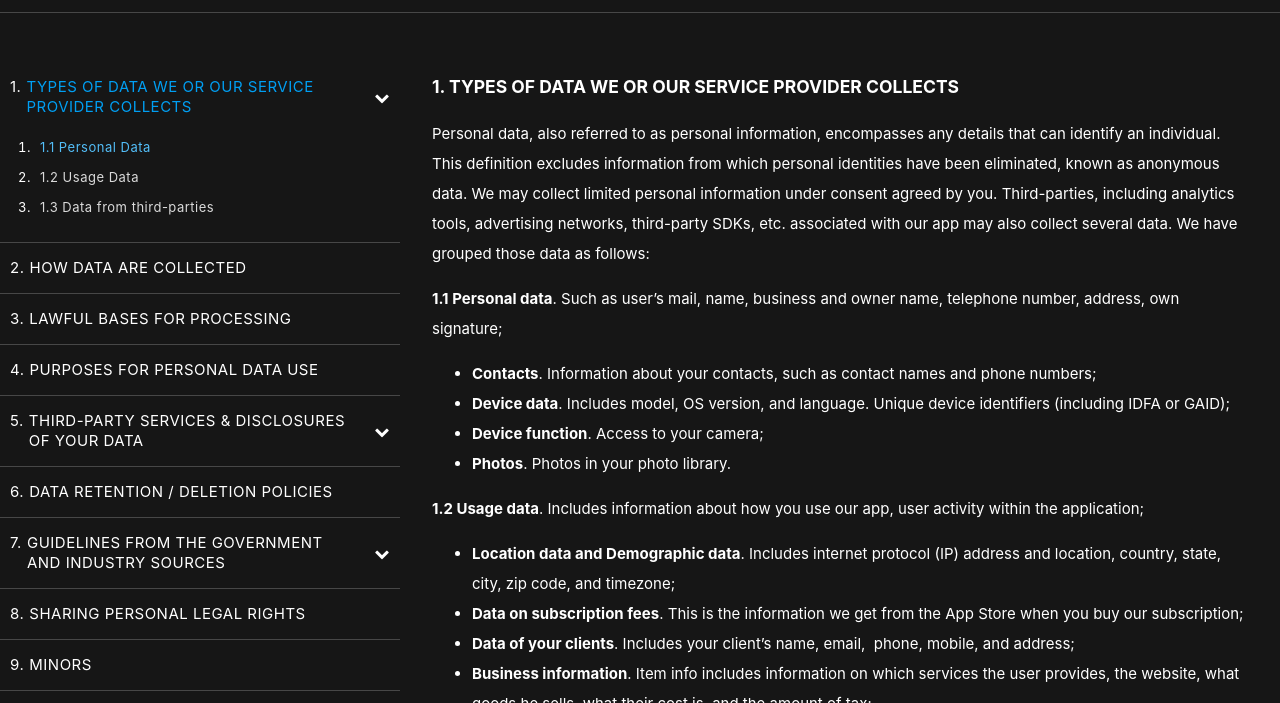
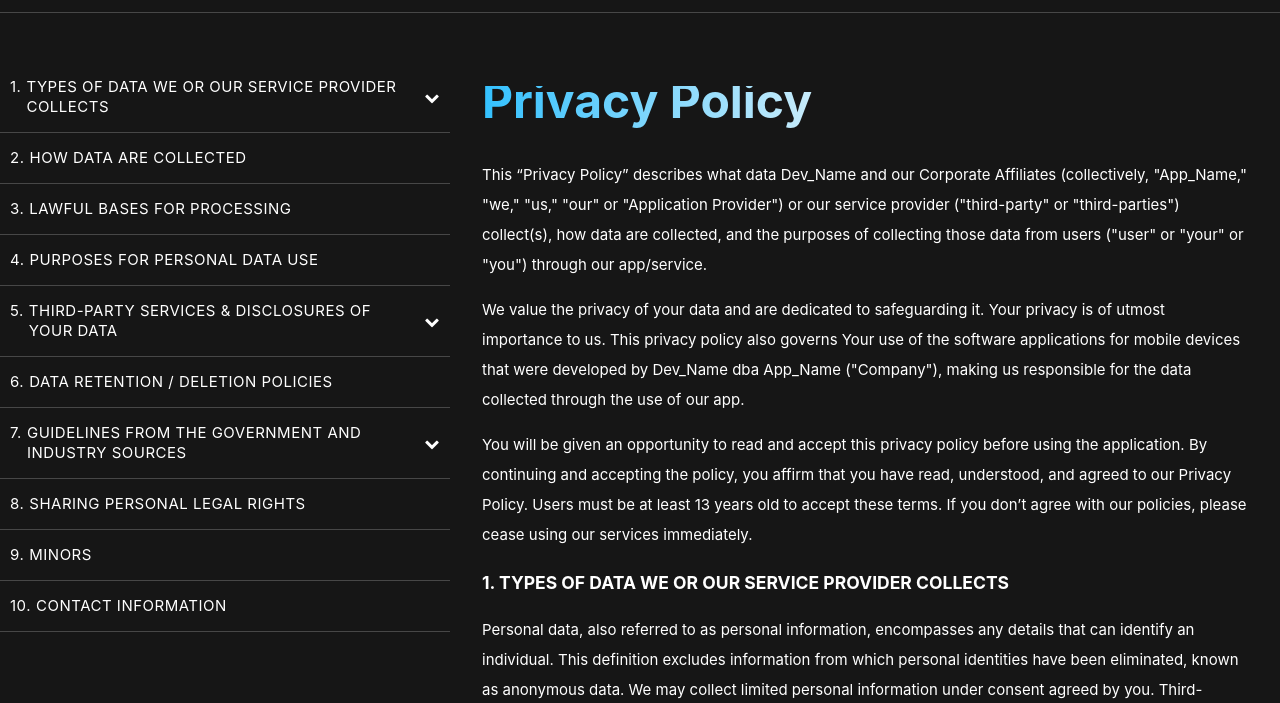
Before and after one commit to shirjoybhuban/t_privacy, a plain HTML site: page index.html in a window 1280 px wide. Shown: the part 88-791 px from the top of the page. Drawn offline with Linux system fonts and the light colour scheme; a web font is replaced by a local one.

Commit message:
Total width fixed

```diff
--- a/index.html
+++ b/index.html
@@ -231,8 +231,28 @@
       </ul>
     </nav>
 
-
     <div class="main-content">
+      <div>
+        <h1 class="gradient-header">Privacy Policy</h1>
+        <p>
+          This “Privacy Policy” describes what data Dev_Name and our Corporate Affiliates (collectively, "App_Name,"
+          "we," "us," "our" or "Application Provider") or our service provider ("third-party" or "third-parties")
+          collect(s), how data are collected, and the purposes of collecting those data from users ("user" or "your" or
+          "you") through our app/service.
+        </p>
+        <p>
+          We value the privacy of your data and are dedicated to safeguarding it. Your privacy is of utmost importance
+          to us. This privacy policy also governs Your use of the software applications for mobile devices that were
+          developed by Dev_Name dba App_Name ("Company"), making us responsible for the data collected through the use
+          of our app.
+        </p>
+        <p>
+          You will be given an opportunity to read and accept this privacy policy before using the application. By
+          continuing and accepting the policy, you affirm that you have read, understood, and agreed to our Privacy
+          Policy. Users must be at least 13 years old to accept these terms. If you don’t agree with our policies,
+          please cease using our services immediately.
+        </p>
+      </div>
       <section id="menuOne-section">
         <h3>1. TYPES OF DATA WE OR OUR SERVICE PROVIDER COLLECTS</h3>
         <p>
--- a/styles/styles.css
+++ b/styles/styles.css
@@ -44,12 +44,10 @@ header .head-body .top-nav{
 .gradient-header {
   font-size: 3rem;
   font-weight: bold;
-  min-height: 51px;
-  background: linear-gradient(to right, #33C1FF, #ffffff);
+  background: linear-gradient(to right, #33C1FF, #dff2fa, #ffffff);
   -webkit-background-clip: text;
   -webkit-text-fill-color: transparent;
-  background-clip: text;
-  color: transparent;
+  min-height: 42px;
 }
 
 .bt-grad{
@@ -86,14 +84,14 @@ header img{
 
 main {
   display: flex;
-  max-width: 1300px;
+  max-width: 1500px;
   margin: auto;
   padding: 25px 0px;
 }
 
 nav {
   display:block;
-  width: 400px;
+  width: 450px;
   height: 100vh;
   position: fixed;
   margin-top: 125px;
@@ -138,6 +136,7 @@ nav li .item i {
 nav li .item a {
   text-decoration: none;
   color: #ffffff;
+  text-transform: capitalize;
 }
 
 nav li .item:hover a {
@@ -171,14 +170,14 @@ nav li .child-item li a {
 }
 
 .main-content {
-  margin-left: 400px;
+  margin-left: 450px;
   margin-top: 85px;
   width: 100%;
+  padding: 2rem;
 }
 
 section {
   margin: 0;
-  padding: 2rem;
 }
 
 .active-parent {
```
